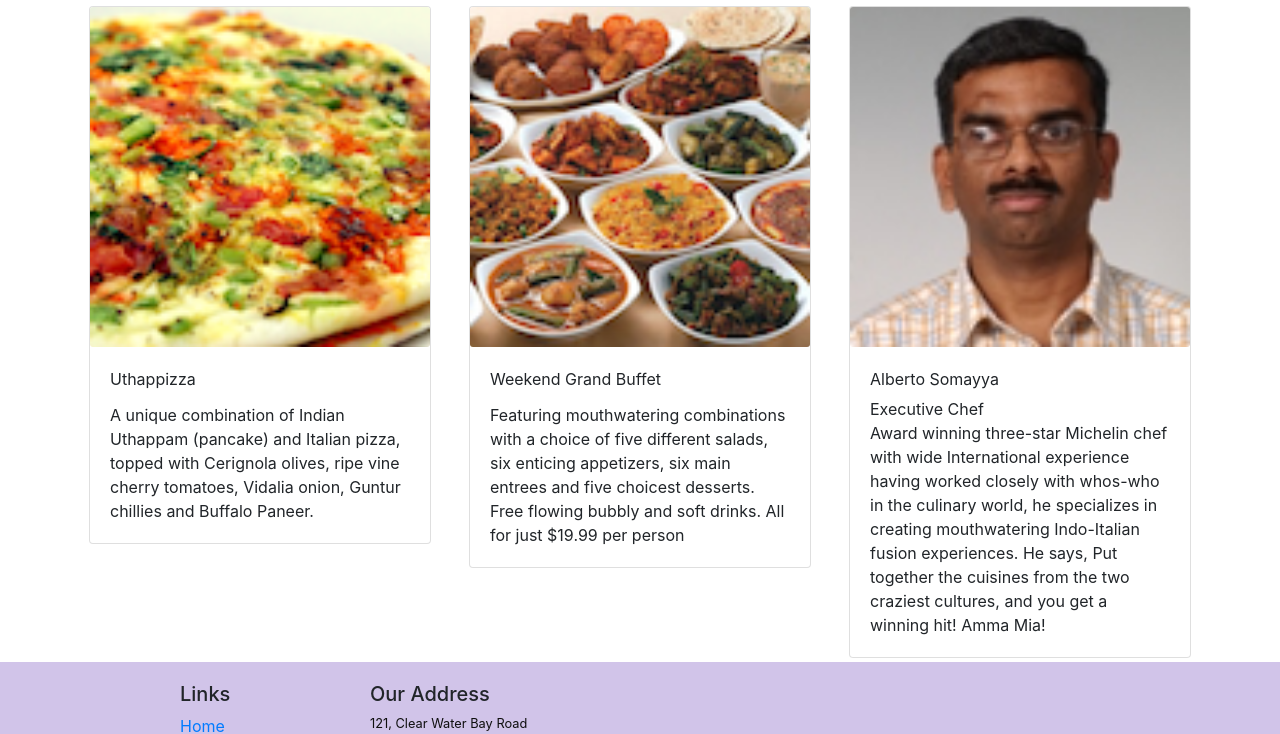
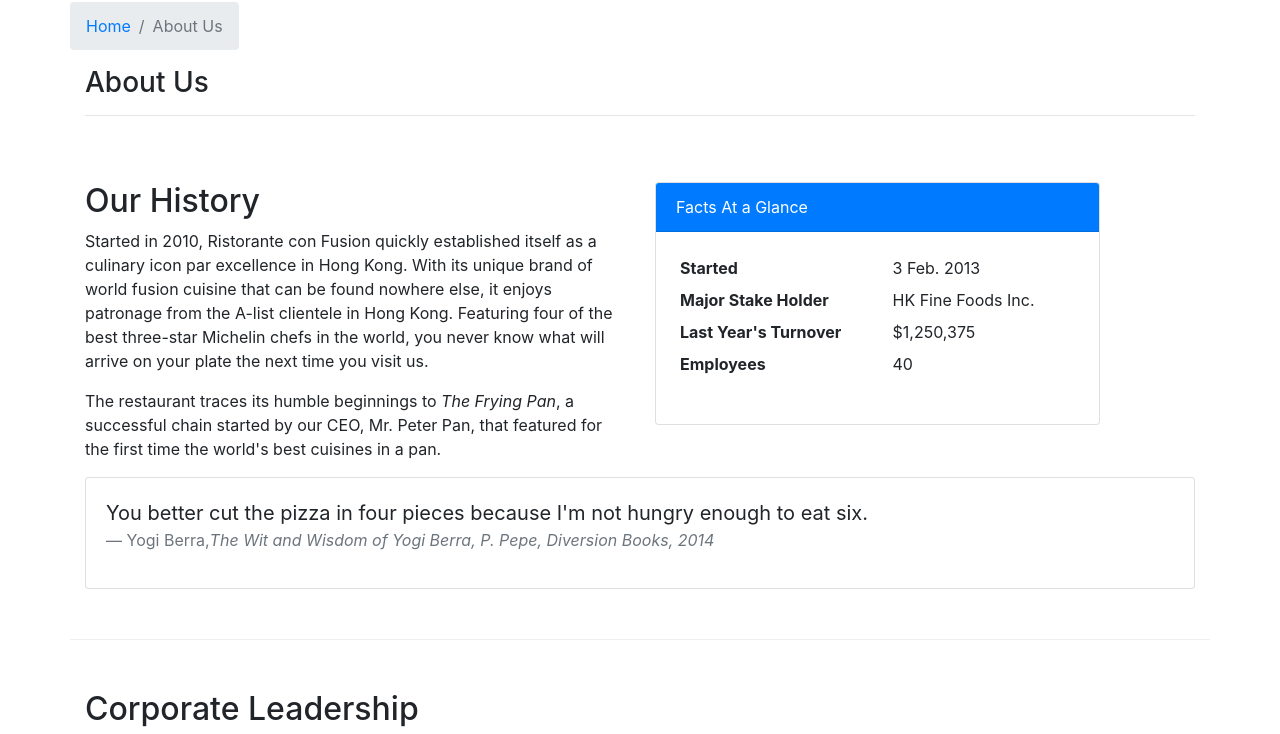
Before and after one commit to Robsangar/bootstrap-test, a React (Create React App) app in the folder confusion/: page /aboutus in a window 1280 px wide. Before the commit this address led to /home. Shown: the part 360-1094 px from the top of the page. Built offline with nearby package versions, Linux system fonts and the light colour scheme.

Commit message:
Assignment-2 done

```diff
--- /dev/null
+++ b/confusion/src/components/AboutComponent.js
@@ -0,0 +1,95 @@
+import React from 'react';
+import { Breadcrumb, BreadcrumbItem, Card, CardBody, CardHeader, Media } from 'reactstrap';
+import { Link } from 'react-router-dom';
+
+
+const RenderLeader = ({ leader }) => {
+    return (
+        <Media>
+            <Media left className="ml-5" >
+                <Media
+                    object
+                    src={leader.image}
+                    alt={leader.name}
+                />
+            </Media>
+            <Media body className="ml-5">
+                <Media heading>{leader.name}</Media>
+                    <p>{leader.designation}</p>
+                    <p>{leader.description}</p>
+            </Media>
+        </Media>
+    );
+};
+
+function About(props) {
+
+    const leaders = props.leaders.map((leader) => {
+        return (
+            <RenderLeader leader={leader} />
+        );
+    });
+
+    return (
+        <div className="container">
+            <div className="row">
+                <Breadcrumb>
+                    <BreadcrumbItem><Link to="/home">Home</Link></BreadcrumbItem>
+                    <BreadcrumbItem active>About Us</BreadcrumbItem>
+                </Breadcrumb>
+                <div className="col-12">
+                    <h3>About Us</h3>
+                    <hr />
+                </div>
+            </div>
+            <div className="row row-content">
+                <div className="col-12 col-md-6">
+                    <h2>Our History</h2>
+                    <p>Started in 2010, Ristorante con Fusion quickly established itself as a culinary icon par excellence in Hong Kong. With its unique brand of world fusion cuisine that can be found nowhere else, it enjoys patronage from the A-list clientele in Hong Kong.  Featuring four of the best three-star Michelin chefs in the world, you never know what will arrive on your plate the next time you visit us.</p>
+                    <p>The restaurant traces its humble beginnings to <em>The Frying Pan</em>, a successful chain started by our CEO, Mr. Peter Pan, that featured for the first time the world's best cuisines in a pan.</p>
+                </div>
+                <div className="col-12 col-md-5">
+                    <Card>
+                        <CardHeader className="bg-primary text-white">Facts At a Glance</CardHeader>
+                        <CardBody>
+                            <dl className="row p-1">
+                                <dt className="col-6">Started</dt>
+                                <dd className="col-6">3 Feb. 2013</dd>
+                                <dt className="col-6">Major Stake Holder</dt>
+                                <dd className="col-6">HK Fine Foods Inc.</dd>
+                                <dt className="col-6">Last Year's Turnover</dt>
+                                <dd className="col-6">$1,250,375</dd>
+                                <dt className="col-6">Employees</dt>
+                                <dd className="col-6">40</dd>
+                            </dl>
+                        </CardBody>
+                    </Card>
+                </div>
+                <div className="col-12">
+                    <Card>
+                        <CardBody className="bg-faded">
+                            <blockquote className="blockquote">
+                                <p className="mb-0">You better cut the pizza in four pieces because
+                                    I'm not hungry enough to eat six.</p>
+                                <footer className="blockquote-footer">Yogi Berra,
+                                <cite title="Source Title">The Wit and Wisdom of Yogi Berra,
+                                    P. Pepe, Diversion Books, 2014</cite>
+                                </footer>
+                            </blockquote>
+                        </CardBody>
+                    </Card>
+                </div>
+            </div>
+            <div className="row row-content">
+                <div className="col-12">
+                    <h2>Corporate Leadership</h2>
+                </div>
+                <div className="col-12">
+                    {leaders}
+                </div>
+            </div>
+        </div>
+    );
+}
+
+export default About;
--- a/confusion/src/components/MainComponent.js
+++ b/confusion/src/components/MainComponent.js
@@ -2,6 +2,7 @@
 import Home from './HomeComponent';
 import DishDetail from './DishDetailComponent';
 import Contact from './ContactComponent';
+import About from './AboutComponent';
 import React, { Component } from 'react';
 import Header from './HeaderComponent';
 import Footer from './FooterComponent';
@@ -49,6 +50,7 @@
                     <Route exact path="/menu" component={() => <Menu dishes={this.state.dishes} />} />
                     <Route path="/menu/:dishId" component={DishWithId} />
                     <Route exact path="/contactus" component={Contact} />
+                    <Route exact path="/aboutus" component={() => <About leaders={this.state.leaders} /> } />
                     <Redirect to="/home" />
                 </Switch>
                 <Footer />
```
